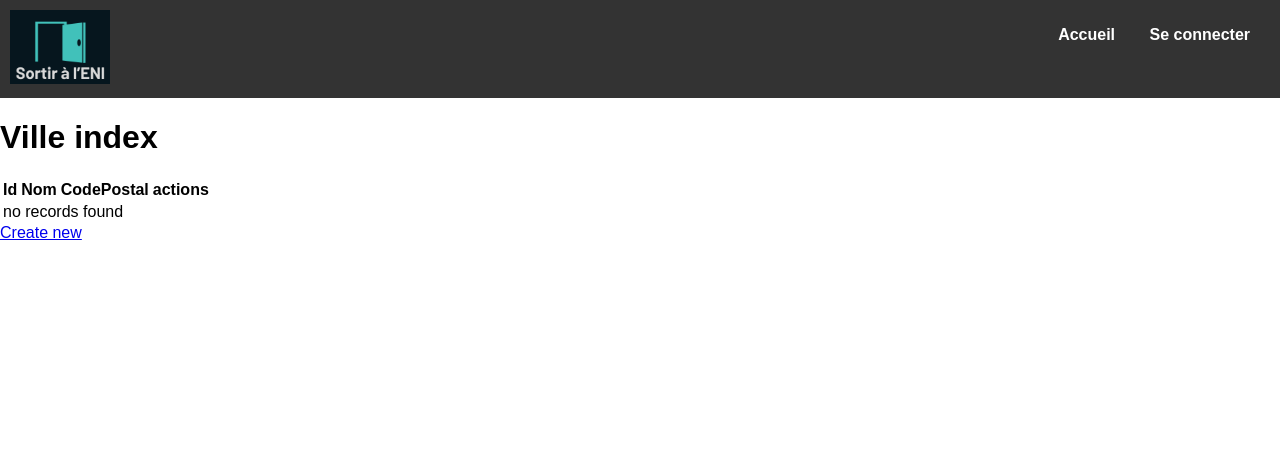
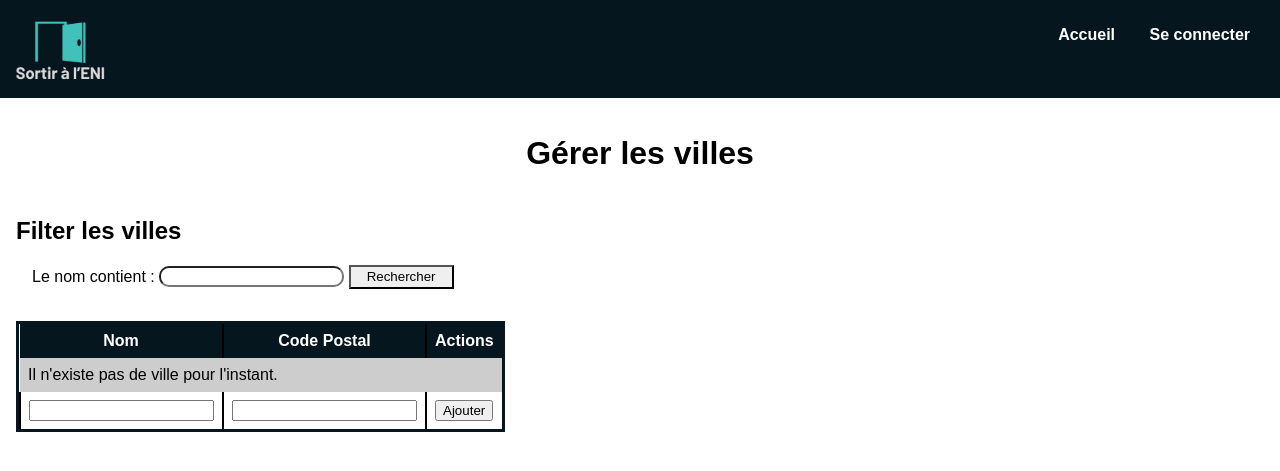
Before and after one commit to Bcharier/eni-bar, a Symfony app: template templates/ville/index.html.twig in a window 1280 px wide. Shown: the top 471 px of the page. Run offline with Twig, Linux system fonts and the light colour scheme; the template is opened without the code that fills it, so the values that code supplies are empty; style sheets or scripts are compiled from the project's sources; some libraries are stand-ins or nearby versions.

Commit message:
2014 : Implemented towns management. Added new colors, fixed navbar color theme.

```diff
--- a/public/styles/_colors.less
+++ b/public/styles/_colors.less
@@ -1,7 +1,10 @@
 // Main colors
 @white: #ffffff;
+@black: #000000;
 @blue: #004f67;
-@dark-blue: #011f39;
+@dark-blue: #06161E;
+
+@light-grey: #CDCDCD;
 
 @pale-green : #88e188;
 @pale-red : #D9544D;
--- a/public/styles/nav.css
+++ b/public/styles/nav.css
@@ -3,22 +3,27 @@ body {
   margin: 0;
   padding: 0;
 }
-
+body .sf-toolbar-clearer {
+  max-height: 0px;
+}
+.go-back-link {
+  display: inline-block;
+  margin-bottom: 1rem;
+}
 nav {
-    background-color: #333;
+  background-color: #06161E;
   color: white;
   padding: 10px;
   text-align: right;
   display: flex;
   justify-content: space-between;
 }
-
 nav ul li {
   display: inline;
   margin-right: 10px;
 }
-
-nav ul li a {
+nav ul li a,
+nav ul li a:visited {
   text-decoration: none;
   color: white;
   font-weight: bold;
@@ -26,19 +31,15 @@ nav ul li a {
   border-radius: 5px;
   transition: background-color 0.3s ease;
 }
-
 nav ul li a:hover {
-    background-color: #555;
+  background-color: #06161E;
 }
-
 .strike {
   text-decoration: line-through;
 }
-
 .greyed-out {
-    color :  #CDCDCD;
+  color: #CDCDCD;
 }
-
 .logo {
   max-width: 100px;
   height: auto;
--- /dev/null
+++ b/public/styles/nav.less
@@ -0,0 +1,58 @@
+@import "_colors.less";
+
+body {
+
+    font-family: Arial, sans-serif;
+    margin: 0;
+    padding: 0;
+
+    .sf-toolbar-clearer {
+        max-height: 0px;
+    }
+}
+
+.go-back-link {
+    display: inline-block;
+    margin-bottom : 1rem;
+}
+
+nav {
+    background-color: @dark-blue;
+    color: white;
+    padding: 10px;
+    text-align: right;
+    display: flex;
+    justify-content: space-between;
+}
+
+nav ul li {
+    display: inline;
+    margin-right: 10px;
+}
+
+nav ul li a, nav ul li a:visited {
+    text-decoration: none;
+    color: white;
+    font-weight: bold;
+    padding: 5px 10px;
+    border-radius: 5px;
+    transition: background-color 0.3s ease;
+}
+
+nav ul li a:hover {
+    background-color: @dark-blue;
+}
+
+.strike {
+    text-decoration: line-through;
+}
+
+.greyed-out {
+    color :  #CDCDCD;
+}
+
+.logo {
+    max-width: 100px;
+    height: auto;
+    margin-right: 10px;
+}
--- a/public/styles/participant.css
+++ b/public/styles/participant.css
@@ -8,6 +8,9 @@ form #participant div label {
 }
 form #participant div input {
   margin: 0.2rem;
+}
+form #participant div div:has(>button) {
+  border: 2px solid white;
 }
 .viewed-user-ctn {
   display: flex;
--- a/public/styles/participant.less
+++ b/public/styles/participant.less
@@ -8,6 +8,10 @@ form #participant {
         }
         input {
             margin : 0.2rem;
+        }
+
+        div:has(>button) {
+            border: 2px solid white;
         }
 
     }
--- /dev/null
+++ b/public/styles/ville.css
@@ -0,0 +1,78 @@
+/* FORMULAIRE MISE À JOUR VILLE */
+#ville div {
+  display: flex;
+}
+/* LISTE DES VILLES */
+.filters-wrapper {
+  padding: 0.2rem 0px 2rem 0px;
+}
+.filters-wrapper .filters-ctn {
+  padding-left: 1rem;
+}
+.filters-wrapper .filters-ctn input[type=text] {
+  border: auto;
+  border-radius: 10px;
+}
+.filters-wrapper .filters-ctn input[type=button] {
+  border-radius: 0px;
+  padding: 0.2em 1rem;
+}
+.towns-wrapper {
+  padding: 1rem;
+}
+.towns-wrapper h1 {
+  text-align: center;
+}
+.towns-wrapper form[name=ville] {
+  display: block ruby;
+}
+.towns-wrapper form[name=ville] #ville > div {
+  margin: 0.2rem;
+}
+.towns-wrapper form[name=ville] #ville label {
+  display: inline-block;
+  text-align: right;
+  padding-right: 0.5rem;
+  width: 100px;
+}
+.towns-wrapper form[name=ville] .submit-button-wrapper {
+  position: relative;
+  bottom: 0px;
+  right: 0px;
+}
+.towns {
+  border: 3px solid #06161E;
+  border-spacing: 0;
+  border-collapse: collapse;
+  max-height: 50vh;
+  overflow-y: auto;
+  display: inline flow-root list-item;
+}
+.towns thead {
+  position: sticky;
+  top: 0px;
+  left: 0px;
+}
+.towns .towns-row.header {
+  background: #06161E;
+  color: #ffffff;
+}
+.towns .towns-row:nth-child(odd):not(.header) {
+  background: #CDCDCD;
+}
+.towns .towns-row.new-town {
+  position: sticky;
+  bottom: 0px;
+  left: 0px;
+}
+.towns .towns-row .towns-cell {
+  padding: 0.5rem;
+}
+.towns .towns-row .towns-cell:not(:first-child) {
+  border-left: 2px solid #000000;
+}
+.towns .towns-row .towns-cell a,
+.towns .towns-row .towns-cell form {
+  display: inline;
+  padding: 0px 0.5rem;
+}
--- /dev/null
+++ b/public/styles/ville.less
@@ -0,0 +1,110 @@
+@import "_colors.less";
+
+/* FORMULAIRE MISE À JOUR VILLE */
+
+#ville {
+    div {
+        display: flex;
+    }
+}
+
+/* LISTE DES VILLES */
+.filters-wrapper {
+    padding: 0.2rem 0px 2rem 0px;
+
+    .filters-ctn {
+        padding-left: 1rem;
+
+        input[type=text] {
+            border: auto;
+            border-radius: 10px;
+        }
+
+        input[type=button] {
+            border-radius: 0px;
+            padding: 0.2em 1rem;
+        }
+    }
+}
+
+.towns-wrapper {
+    padding: 1rem;
+    h1 {
+        text-align: center;
+    }
+
+    form[name=ville] {
+        display: block ruby;
+        #ville {
+            >div {
+                margin: 0.2rem;
+            }
+            label {
+                display: inline-block;
+                text-align: right;
+                padding-right: 0.5rem;
+                width: 100px;
+            }
+        }
+        .submit-button-wrapper {
+            position: relative;
+            bottom: 0px;
+            right: 0px;
+        }
+    }
+}
+
+.towns {
+    border: 3px solid @dark-blue;
+    border-spacing : 0;
+    border-collapse : collapse;
+
+    max-height: 50vh;
+    overflow-y: auto;
+    display: inline flow-root list-item;
+
+    thead {
+        position: sticky;
+        top: 0px;
+        left: 0px;
+    }
+
+    tbody {
+
+    }
+
+    .towns-row {
+        &.header {
+            background: @dark-blue;
+            color: @white;
+        }
+
+        &:nth-child(odd):not(.header) {
+            background: @light-grey;
+        }
+
+        &.new-town {
+            position: sticky;
+            bottom: 0px;
+            left: 0px;
+        }
+
+        .towns-cell {
+            &:not(:first-child) {
+                border-left : 2px solid @black;
+            }
+
+            padding: 0.5rem;
+
+            a, form {
+                display: inline;
+                padding: 0px 0.5rem;
+            }
+
+            &.header {
+
+            }
+
+        }
+    }
+}
--- a/src/Form/VilleType.php
+++ b/src/Form/VilleType.php
@@ -15,12 +15,6 @@ class VilleType extends AbstractType
         $builder
             ->add('nom')
             ->add('codePostal')
-            ->add('submit', SubmitType::class, array(
-                'label'  => 'Ajouter la ville',
-                'attr'   =>  array(
-                    'class'   => 'submit-button')
-                )
-            )
         ;
     }
 
--- a/templates/ville/_delete_form.html.twig
+++ b/templates/ville/_delete_form.html.twig
@@ -1,4 +1,4 @@
 <form method="post" action="{{ path('app_ville_delete', {'id': ville.id}) }}" onsubmit="return confirm('Are you sure you want to delete this item?');">
     <input type="hidden" name="_token" value="{{ csrf_token('delete' ~ ville.id) }}">
-    <button class="btn">Delete</button>
+    <button class="btn">Supprimer</button>
 </form>
--- a/templates/ville/_form.html.twig
+++ b/templates/ville/_form.html.twig
@@ -1,4 +1,4 @@
 {{ form_start(form) }}
     {{ form_widget(form) }}
-    <button class="btn">{{ button_label|default('Save') }}</button>
+    <div class="submit-button-wrapper"><button class="btn">{{ button_label|default('Save') }}</button></div>
 {{ form_end(form) }}
--- a/templates/ville/index.html.twig
+++ b/templates/ville/index.html.twig
@@ -1,37 +1,52 @@
 {% extends 'base.html.twig' %}
 
-{% block title %}Ville index{% endblock %}
+{% block title %}{{ tab_name_prefix }} Liste des villes{% endblock %}
+{% block stylesheets %}<link rel="stylesheet" href="{{ asset('styles/ville.css') }}">{% endblock %}
 
 {% block body %}
-    <h1>Ville index</h1>
 
-    <table class="table">
+    <div class="towns-wrapper">
+        <h1>Gérer les villes</h1>
+
+    <div class="filters-wrapper">
+        <h2>Filter les villes</h2>
+        <div class="filters-ctn">
+            <label for="">Le nom contient :</label>
+            <input type="text" name="" />
+            <input type="button" value="Rechercher" />
+        </div>
+    </div>
+    <table class="towns table">
         <thead>
-            <tr>
-                <th>Id</th>
-                <th>Nom</th>
-                <th>CodePostal</th>
-                <th>actions</th>
+            <tr class="towns-row header">
+                <th class="towns-cell header">Nom</th>
+                <th class="towns-cell header">Code Postal</th>
+                <th class="towns-cell header">Actions</th>
             </tr>
         </thead>
         <tbody>
         {% for ville in villes %}
-            <tr>
-                <td>{{ ville.id }}</td>
-                <td>{{ ville.nom }}</td>
-                <td>{{ ville.codePostal }}</td>
-                <td>
-                    <a href="{{ path('app_ville_show', {'id': ville.id}) }}">show</a>
-                    <a href="{{ path('app_ville_edit', {'id': ville.id}) }}">edit</a>
+            <tr class="towns-row">
+                <td class="towns-cell">{{ ville.nom }}</td>
+                <td class="towns-cell">{{ ville.codePostal }}</td>
+                <td class="towns-cell">
+                    <a href="{{ path('app_ville_edit', {'id': ville.id}) }}">Modifier</a>
+                    <form id="form_delete_town_{{ ville.id }}" method="POST" action="{{ path('app_ville_delete_by_id', {'id': ville.id}) }}"><input type="hidden" name="_token" value="{{ csrf_token('delete' ~ ville.id) }}"><a onclick="if(confirm('Êtes vous sûr(e) de vouloir supprimer {{ ville.nom }} ?')) { document.getElementById('form_delete_town_{{ ville.id}}').submit();  } else { return false; }" href="#">Supprimer</a></form>
                 </td>
             </tr>
         {% else %}
-            <tr>
-                <td colspan="4">no records found</td>
+            <tr class="towns-row">
+                <td class="towns-cell" colspan="3">Il n'existe pas de ville pour l'instant.</td>
             </tr>
         {% endfor %}
+            <tr class="towns-row new-town">
+                <form method="POST" action="{{ path('app_ville_new') }}">
+                <td class="towns-cell"><input name="ville[nom]" required="required" type="text" /></td>
+                <td class="towns-cell"><input name="ville[codePostal]" required="required" type="text" /></td>
+                <td class="towns-cell"><input type="hidden" name="ville[_token]" value="{{ csrf_token('ville') }}"><input type="submit" value="Ajouter" /></td>
+                </form>
+            </tr>
         </tbody>
     </table>
-
-    <a href="{{ path('app_ville_new') }}">Create new</a>
+    </div>
 {% endblock %}
--- a/templates/ville/new.html.twig
+++ b/templates/ville/new.html.twig
@@ -1,6 +1,6 @@
 {% extends 'base.html.twig' %}
 
-{% block title %}New Ville{% endblock %}
+{% block title %}{{ tab_name_prefix }} Créer une ville{% endblock %}
 
 {% block body %}
     <h1>Create new Ville</h1>
--- a/templates/ville/show.html.twig
+++ b/templates/ville/show.html.twig
@@ -1,6 +1,6 @@
 {% extends 'base.html.twig' %}
 
-{% block title %}Ville{% endblock %}
+{% block title %}{{ tab_name_prefix }} Ville de ""{% endblock %}
 
 {% block body %}
     <h1>Ville</h1>
```
Also changed, not shown: src/Controller/VilleController.php (+19 -0 lines), templates/ville/edit.html.twig (+7 -6 lines). Lines whose indentation alone changed are shown as unchanged.
